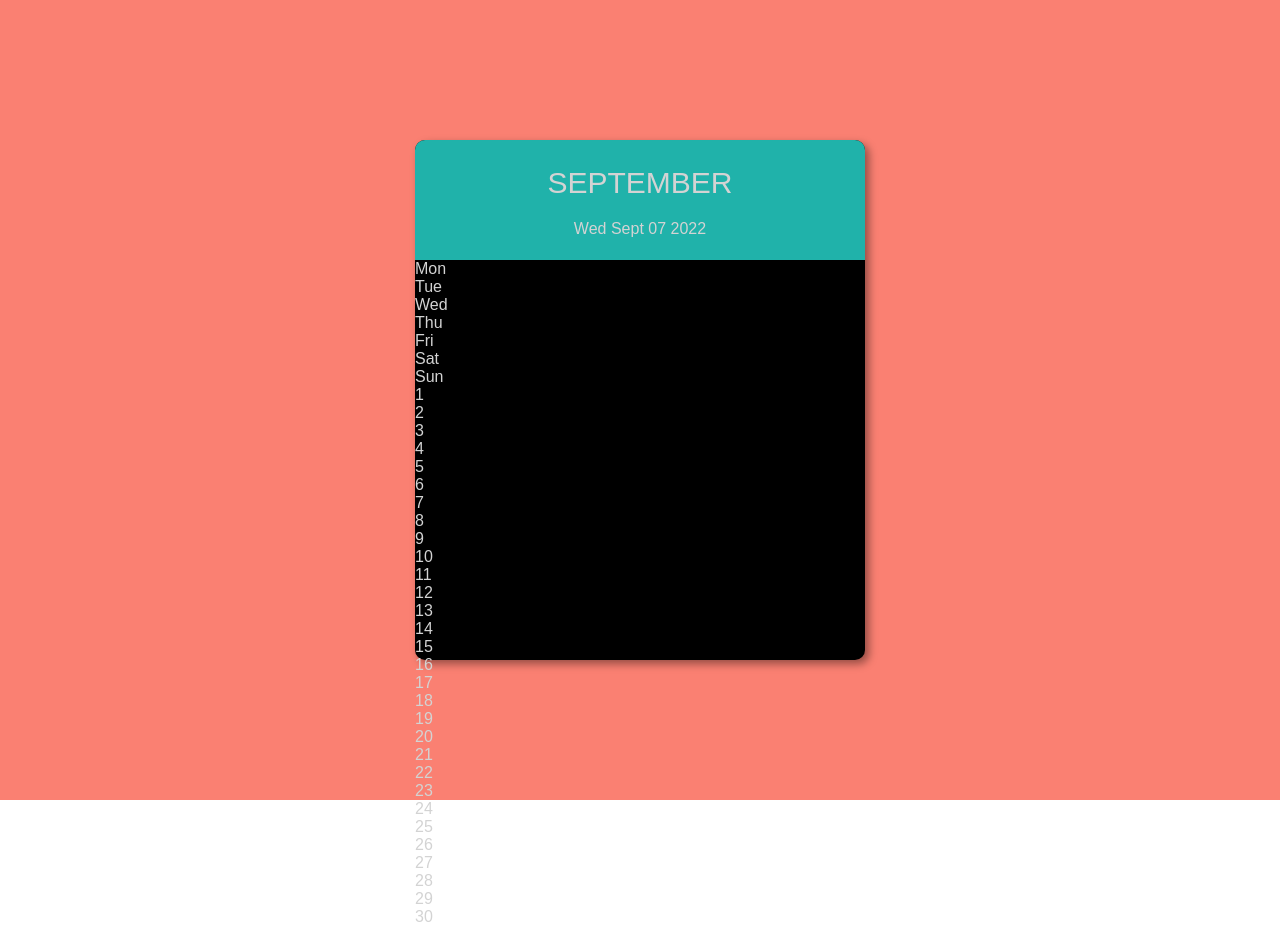
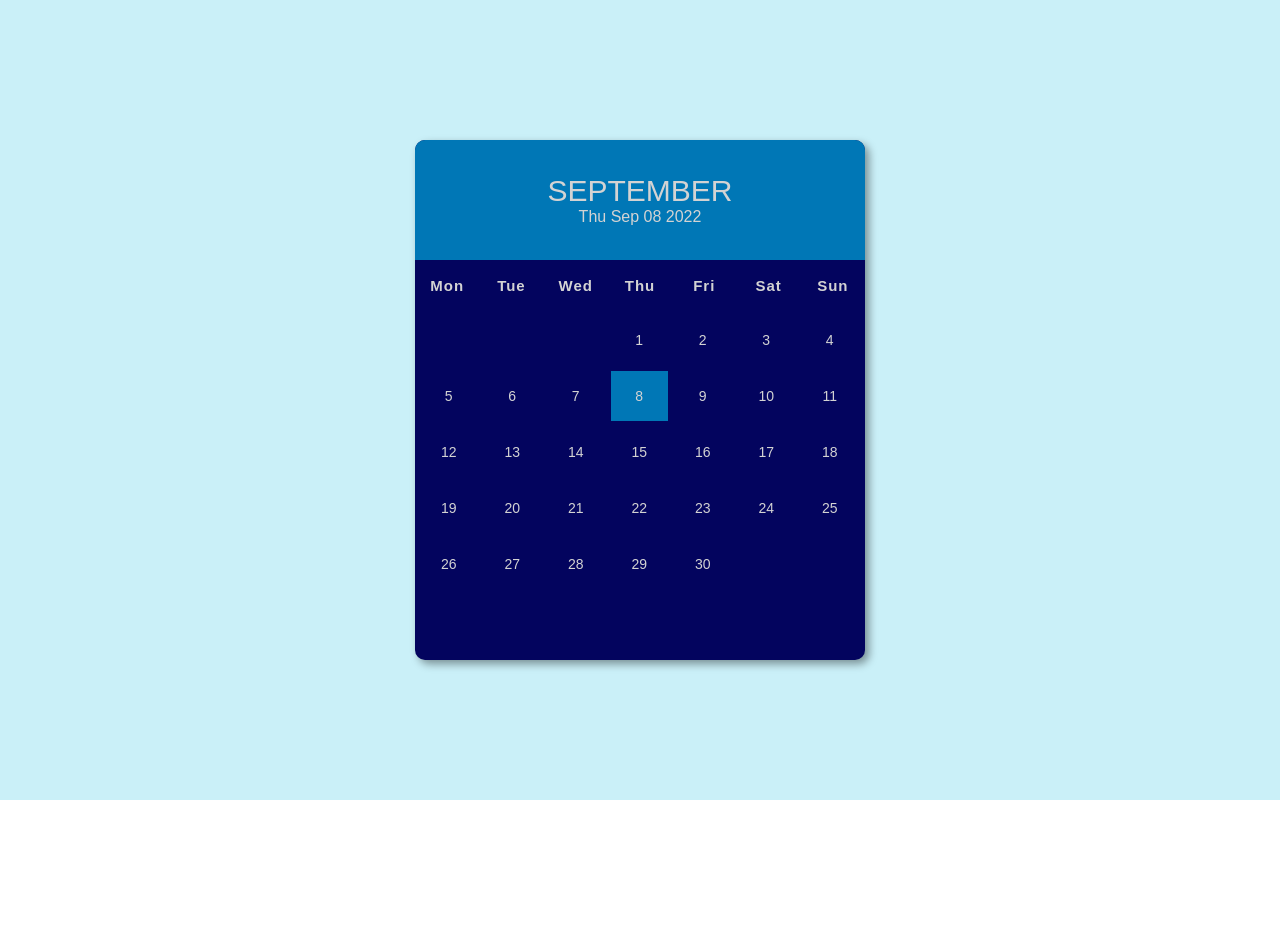
Before and after one commit to mohayax/Calender-project, a plain HTML site: page index.html in a window 1280 px wide. After the commit the page ends 800 px from the top, so only its background shows below. Drawn offline with Linux system fonts and the light colour scheme.

Commit message:
completed project

```diff
--- /dev/null
+++ b/app.js
@@ -0,0 +1,47 @@
+const months = [
+    "January",
+    "February",
+    "March",
+    "April",
+    "May",
+    "June",
+    "July",
+    "August",
+    "September",
+    "October",
+    "November",
+    "December"
+];
+
+const monthElement = document.querySelector(".date h1");
+const fullDate = document.querySelector(".date p");
+const daysElement = document.querySelector('.days')
+const currMonth = new Date().getMonth();
+
+// getting last day of the month
+const year = new Date().getFullYear();
+const lastDay = new Date(year, currMonth + 1, 0).getDate();
+
+// first day of month current month
+const firstDay = new Date(year, currMonth, 1).getDay() - 1;
+
+
+monthElement.innerText = months[currMonth];
+fullDate.innerText = new Date().toDateString();
+
+
+let days = "";
+for (let i = firstDay; i > 0; i--) {
+    days += `<div class="empty"></div>`
+}
+
+const currentDay = new Date().getDate();
+// displaying days
+for (let i =1; i <= lastDay; i++) {
+    if (i === currentDay) {
+        days += `<div class="today">${i}</div>`;
+    } else {days += `<div>${i}</div>`;}
+
+};
+
+daysElement.innerHTML = days;
--- a/index.html
+++ b/index.html
@@ -26,7 +26,7 @@
                 <div>Sun</div>
             </div>
             <div class="days">
-                <div class="empty"></div>
+                <!-- <div class="empty"></div>
                 <div class="empty"></div>
                 <div class="empty"></div>
                 <div>1</div>
@@ -58,9 +58,10 @@
                 <div>27</div>
                 <div>28</div>
                 <div>29</div>
-                <div>30</div>
+                <div>30</div> -->
             </div>
         </div>
     </div>
+    <script src="app.js"></script>
 </body>
 </html>
--- a/style.css
+++ b/style.css
@@ -1,20 +1,21 @@
-body{
+*{
     margin: 0;
     padding: 0;
     font-family: sans-serif;
+    box-sizing: border-box;
 }
 
 .container{
     width: 100%;
     height: 100vh;
-    background-color: salmon;
+    background-color: #CAF0F8;
     display: flex;
     justify-content: center;
     align-items: center;
 }
 
 .calender{
-    background-color: black;
+    background-color: #03045E;
     color: lightgray;
     width: 450px;
     height: 520px;
@@ -25,7 +26,7 @@ body{
 .month{
     width: 100%;
     height: 120px;
-    background-color: lightseagreen;
+    background-color: #0077B6;
     display: flex;
     justify-content: center;
     align-items: center;
@@ -42,3 +43,46 @@ body{
 .month p{
     font-size: 16px;
 }
+
+.weekdays{
+    width: 100%;
+    height: 50px;
+    display: flex;
+}
+
+.weekdays div{
+    font-size: 15px;
+    font-weight: bold;
+    letter-spacing: 1px;
+    width: 100%;
+    display: flex;
+    align-items: center;
+    justify-content: center;
+}
+
+.days{
+    width: 100%;
+    display: flex;
+    flex-wrap: wrap;
+    padding: 2px;
+}
+
+.days div{
+    font-size: 14px;
+    margin: 3px;
+    width: 57.5px;
+    height: 50px;
+    display: flex;
+    justify-content: center;
+    align-items: center;
+}
+
+.days div:hover:not(.empty){
+    border: 2px solid #0077B6;
+    cursor: pointer;
+}
+
+.today{
+    background-color: #0077B6;
+
+}
```
